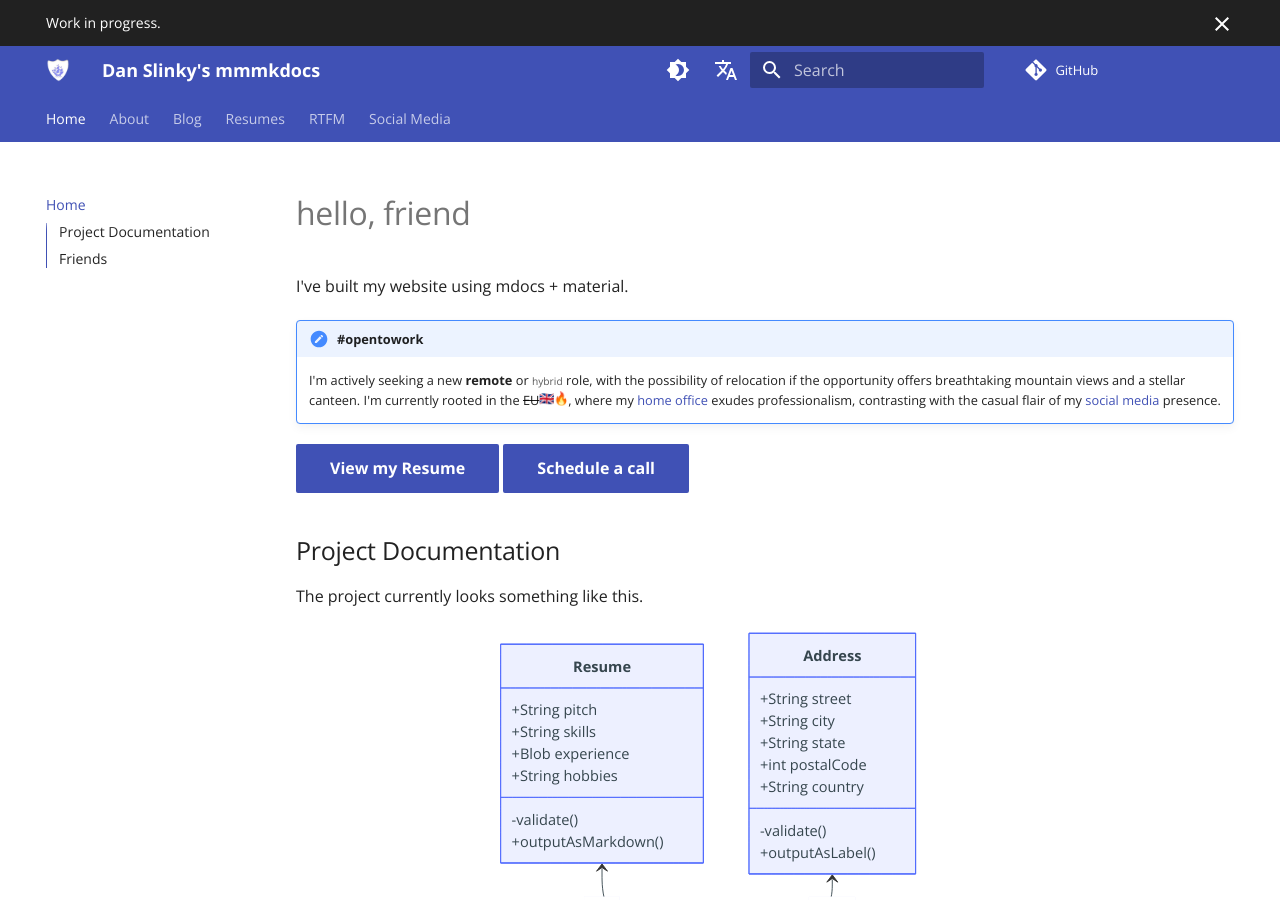
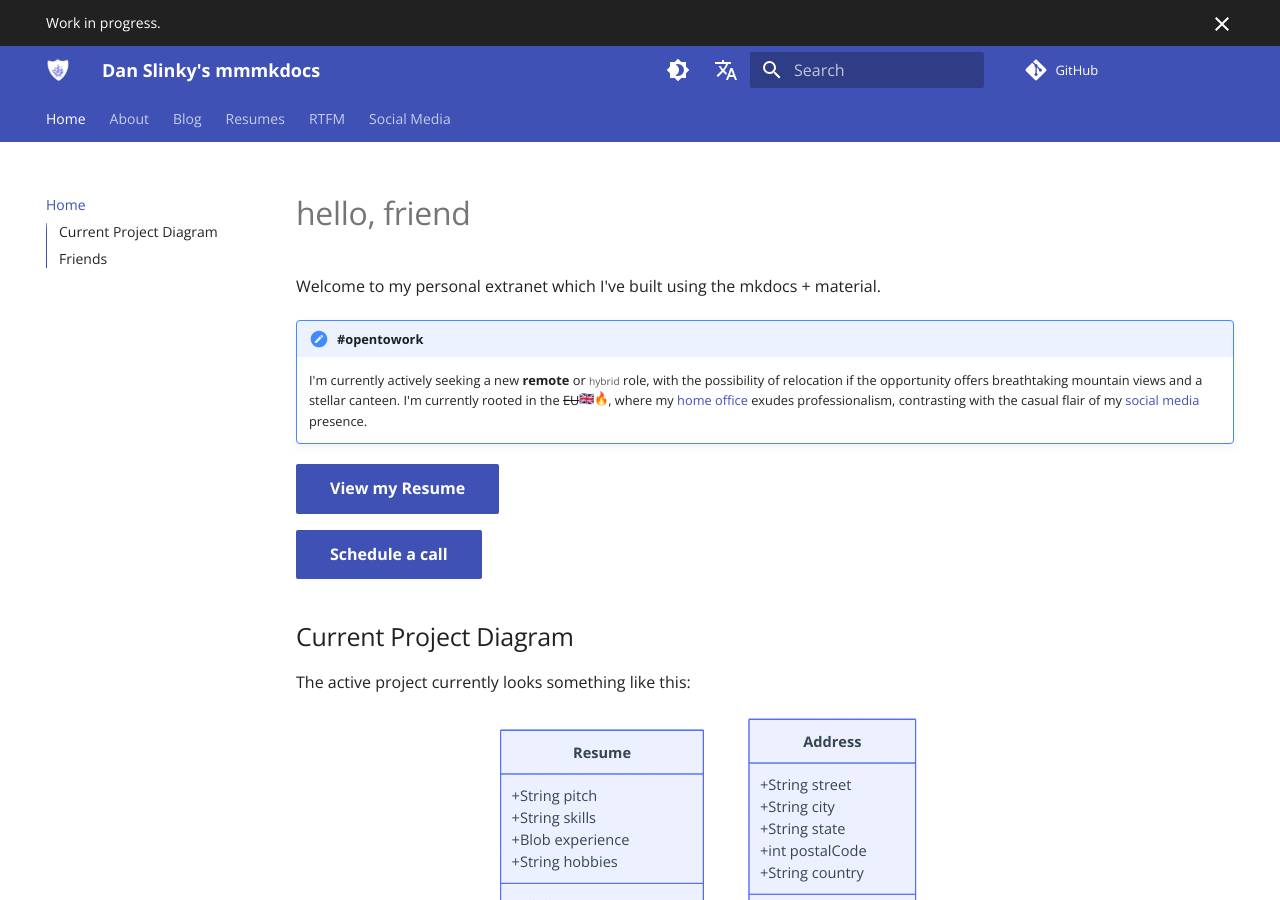
Before and after one commit to danslinky/danslinky.co.uk, an MkDocs documentation site: the page built from docs/index.md, in a window 1280 px wide and 900 px high. Built offline with MkDocs 1.6.1 and Material for MkDocs 9.7.7, drawn with Linux system fonts in a browser that asks for light colours; emoji names are drawn with the system emoji font; plug-ins that fetch from the network failed and are left out; comment, search, counter and statistics services are not loaded.

````diff
--- a/docs/index.md
+++ b/docs/index.md
@@ -1,17 +1,18 @@
 # hello, friend
 
-I've built my website using mdocs + material.
+Welcome to my personal extranet which I've built using the mkdocs + material.
 
 !!! note "#opentowork"
 
-    I'm actively seeking a new __remote__ or <small>hybrid</small> role, with the possibility of relocation if the opportunity offers breathtaking mountain views and a stellar canteen. I'm currently rooted in the ~~EU~~:flag_gb::fire:, where my [home office](https://github.com/danslinky/danslinky.co.uk/issues/2) exudes professionalism, contrasting with the casual flair of my [social media](/about) presence.
+    I'm currently actively seeking a new __remote__ or <small>hybrid</small> role, with the possibility of relocation if the opportunity offers breathtaking mountain views and a stellar canteen. I'm currently rooted in the ~~EU~~:flag_gb::fire:, where my [home office](https://github.com/danslinky/danslinky.co.uk/issues/2) exudes professionalism, contrasting with the casual flair of my [social media](/about) presence.
 
 [View my Resume](/resumes/markdown){ .md-button .md-button--primary }
+
 [Schedule a call](https://cal.com/danslinky){ .md-button .md-button--primary }
 
-## Project Documentation
+## Current Project Diagram
 
-The project currently looks something like this.
+The active project currently looks something like this:
 
 ``` mermaid
 classDiagram
````
Also changed, not shown: docs/resumes/markdown/index.md (+2 -2 lines).
